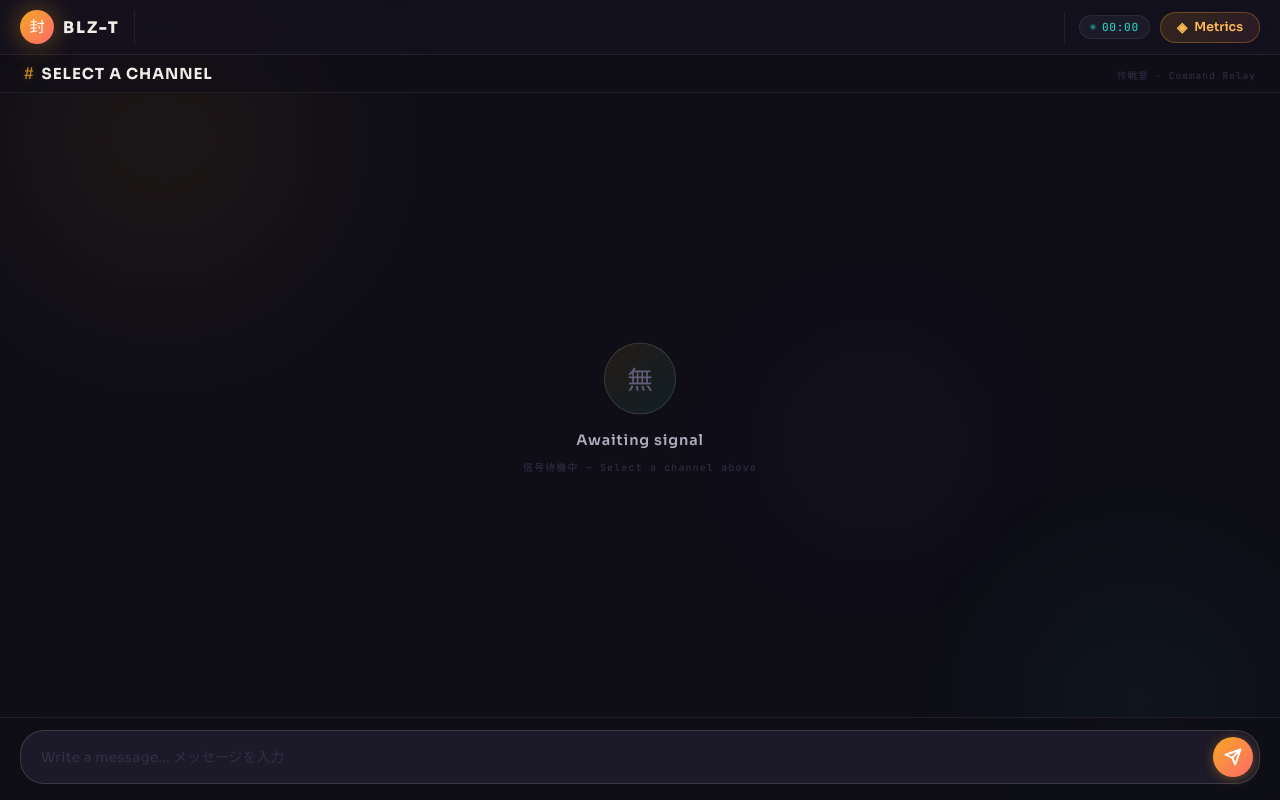
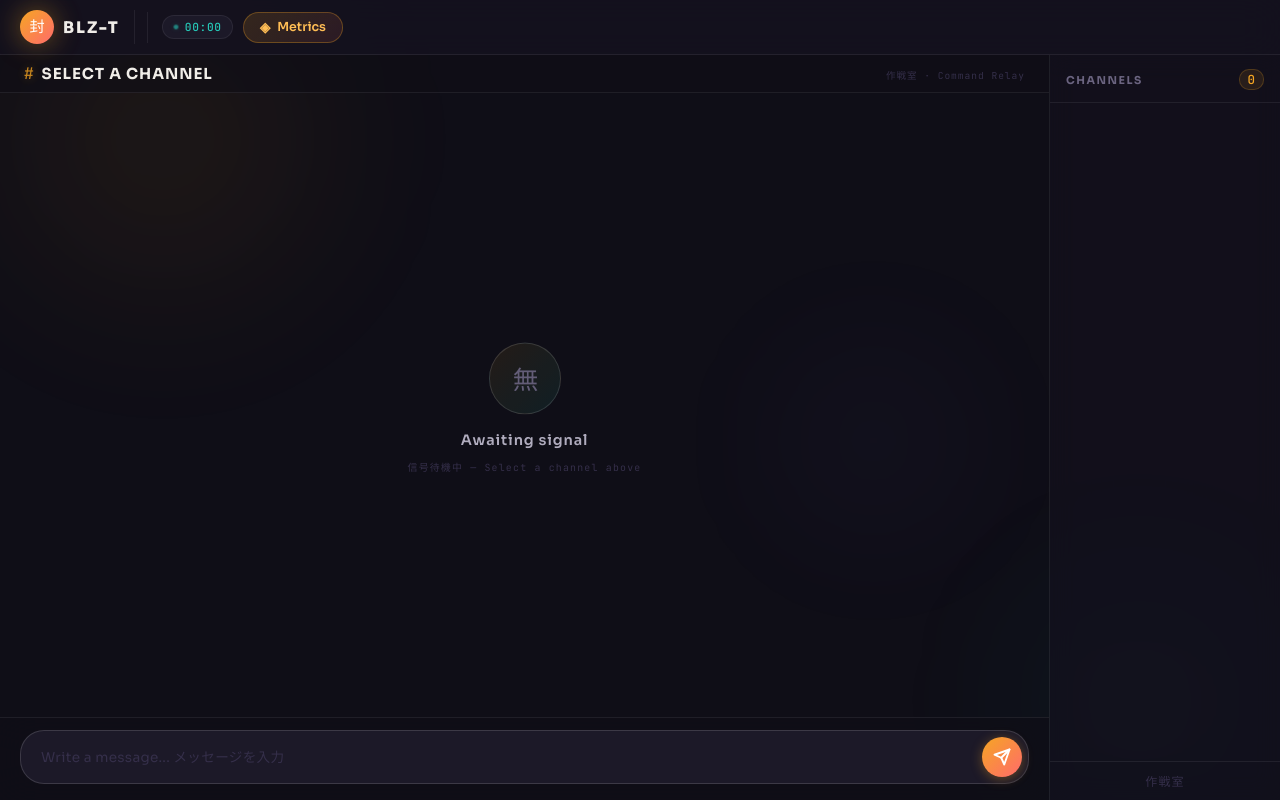
Before and after one commit to akunobi/blz, a Flask app: page / in a window 1280 px wide. Run offline with Flask 3, Linux system fonts and the light colour scheme; data that the repository does not hold is empty.

Commit message:
He corregido el error de la barra de navegación y actualizado el README.

```diff
--- a/static/style.css
+++ b/static/style.css
@@ -1104,3 +1104,114 @@ body {
     transition: all 120ms ease;
 }
 .emoji-btn:hover { background: var(--amber-soft); border-color: var(--border); transform: scale(1.2); }
+
+/* ════════════════════════════════════
+   RIGHT SIDEBAR — channel list
+   ════════════════════════════════════ */
+
+/* Body row: chat column + right sidebar */
+.body-row {
+    flex: 1;
+    min-height: 0;
+    display: flex;
+    overflow: hidden;
+}
+
+.chat-col {
+    flex: 1;
+    min-width: 0;
+    display: flex;
+    flex-direction: column;
+    overflow: hidden;
+    border-right: 1px solid var(--border);
+}
+
+/* Right sidebar */
+.right-sidebar {
+    width: 230px;
+    flex-shrink: 0;
+    display: flex;
+    flex-direction: column;
+    background: rgba(20,18,31,0.60);
+    backdrop-filter: blur(12px);
+    overflow: hidden;
+}
+
+.rsidebar-hdr {
+    display: flex;
+    align-items: center;
+    justify-content: space-between;
+    padding: 14px 16px 12px;
+    border-bottom: 1px solid var(--border);
+}
+
+.rsidebar-hdr-label {
+    font-size: 0.68rem;
+    font-weight: 700;
+    letter-spacing: 0.14em;
+    color: var(--t2);
+    text-transform: uppercase;
+}
+
+.rsidebar-hdr-count {
+    font-family: var(--f-mono);
+    font-size: 0.78rem;
+    font-weight: 500;
+    color: var(--amber);
+    background: var(--amber-dim);
+    border: 1px solid rgba(245,166,35,0.20);
+    border-radius: 10px;
+    padding: 1px 8px;
+    min-width: 24px;
+    text-align: center;
+}
+
+.rsidebar-list {
+    flex: 1;
+    overflow-y: auto;
+    overflow-x: hidden;
+    min-height: 0;
+    padding: 8px 8px;
+    display: flex;
+    flex-direction: column;
+    gap: 3px;
+}
+
+.rsidebar-list::-webkit-scrollbar { width: 3px; }
+.rsidebar-list::-webkit-scrollbar-thumb { background: var(--border-hi); border-radius: 3px; }
+
+/* Override channel-item for right sidebar context */
+.rsidebar-list .channel-item {
+    padding: 8px 12px;
+    border-radius: 10px;
+    border: 1px solid transparent;
+    gap: 8px;
+}
+
+.rsidebar-list .channel-item::before {
+    font-size: 0.60rem;
+    min-width: 18px;
+    padding: 1px 4px;
+}
+
+.rsidebar-list .ch-name {
+    font-size: 0.76rem;
+    letter-spacing: 0.03em;
+}
+
+.rsidebar-ftr {
+    padding: 10px 16px;
+    border-top: 1px solid var(--border);
+    font-family: var(--f-jp);
+    font-size: 0.75rem;
+    color: var(--t3);
+    text-align: center;
+    letter-spacing: 0.10em;
+}
+
+/* Remove old top pills styles that are no longer used */
+.channel-pills-wrap, .channel-pills { display: none; }
+
+@media (max-width: 900px) {
+    .right-sidebar { display: none; }
+}
--- a/templates/index.html
+++ b/templates/index.html
@@ -24,11 +24,6 @@
                 <span class="brand-name">BLZ-T</span>
             </div>
 
-            <!-- Channel pills — horizontal scroll -->
-            <div class="channel-pills-wrap">
-                <div id="channel-list" class="channel-pills"></div>
-            </div>
-
             <div class="topnav-actions">
                 <div class="uptime-chip">
                     <span class="uptime-dot"></span>
@@ -41,7 +36,13 @@
             </div>
         </nav>
 
-        <!-- ═══ CHANNEL TITLE BAR ═══ -->
+        <!-- ═══ BODY ROW ═══ -->
+        <div class="body-row">
+
+        <!-- CHAT COLUMN -->
+        <div class="chat-col">
+
+        <!-- Channel title bar -->
         <div class="channel-bar">
             <div class="channel-bar-inner">
                 <span class="channel-bar-hash">#</span>
@@ -73,6 +74,20 @@
                 </button>
             </div>
         </div>
+
+        </div><!-- /chat-col -->
+
+        <!-- RIGHT SIDEBAR -->
+        <aside class="right-sidebar">
+            <div class="rsidebar-hdr">
+                <span class="rsidebar-hdr-label">Channels</span>
+                <span class="rsidebar-hdr-count" id="channel-count">—</span>
+            </div>
+            <div id="channel-list" class="rsidebar-list"></div>
+            <div class="rsidebar-ftr">作戦室</div>
+        </aside>
+
+        </div><!-- /body-row -->
 
     </div><!-- /app -->
 
```
